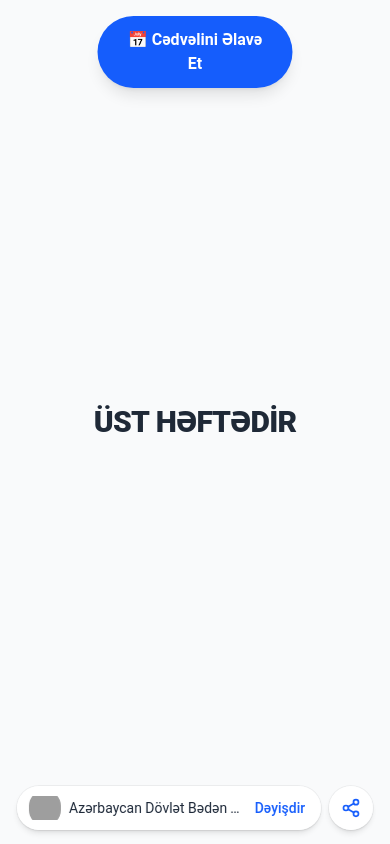
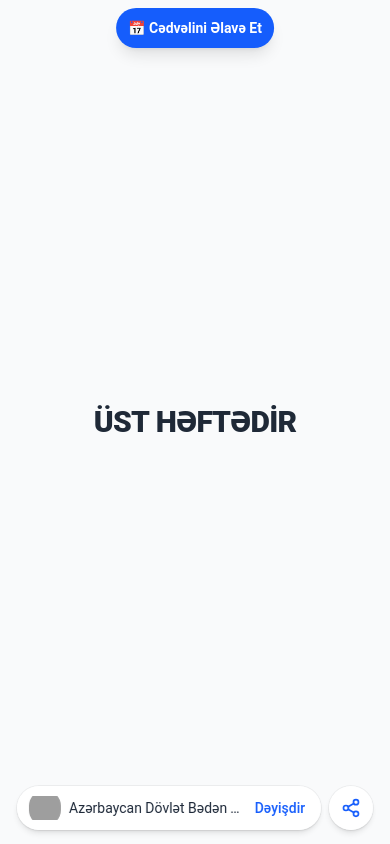
Before and after one commit to fuad1789/unim.az, a Next.js app: page / in a window 390 px wide. Both pictures are taken after a click on the button 195 px from the left and 377 px from the top of the page. Built offline with nearby package versions, Linux system fonts and the light colour scheme; grey boxes are pictures that could not be loaded.

Commit message:
schelude btn responsive

```diff
--- a/src/app/page.tsx
+++ b/src/app/page.tsx
@@ -501,9 +501,11 @@ export default function Home() {
           animate={{ opacity: 1, y: 0 }}
           transition={{ duration: 0.3, delay: 0.2 }}
           onClick={handleOpenGroupSelector}
-          className="fixed top-4 left-1/2 -translate-x-1/2 z-50 bg-blue-600 hover:bg-blue-700 text-white px-6 py-3 rounded-full shadow-lg transition-all duration-200 hover:shadow-xl focus:outline-none focus:ring-2 focus:ring-blue-500/50"
+          className="fixed top-2 sm:top-4 left-1/2 -translate-x-1/2 z-50 bg-blue-600 hover:bg-blue-700 text-white px-3 py-2 sm:px-6 sm:py-3 rounded-full shadow-lg transition-all duration-200 hover:shadow-xl focus:outline-none focus:ring-2 focus:ring-blue-500/50 max-w-[90vw]"
         >
-          <span className="text-base font-semibold">📅 Cədvəlini Əlavə Et</span>
+          <span className="text-sm sm:text-base font-semibold whitespace-nowrap">
+            📅 Cədvəlini Əlavə Et
+          </span>
         </motion.button>
       )}
 
```
